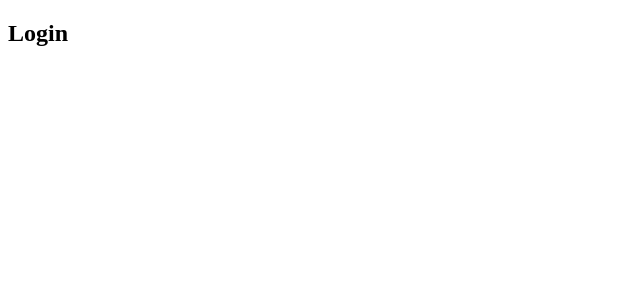
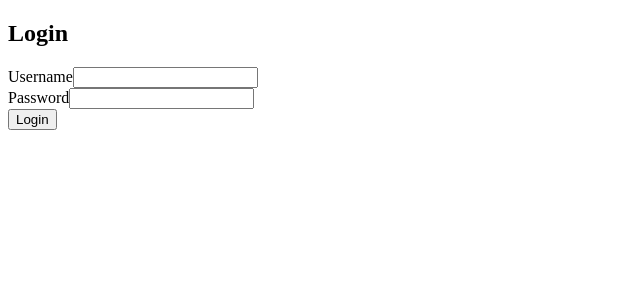
Before and after one commit to VOTMAN/passwordManager, a React (Vite) app: page /Login in a window 1280 px wide. Shown: the top 300 px of the page, without its empty margins (0-640 px from the left). Built offline with nearby package versions, Linux system fonts and the light colour scheme.

Commit message:
Configure CORS, Add example env file, Minor Additions, Changes to Login and Register

```diff
--- a/src/Login.jsx
+++ b/src/Login.jsx
@@ -1,8 +1,53 @@
 const Login = () => {
+  const handleSubmit = async (e) => {
+    e.preventDefault()
+    const username = document.getElementById("user-l").value
+    const password = document.getElementById("password-l").value
+    const statText = document.getElementById("statusText-l")
+
+    const userData = {
+      username,
+      password
+    }
+
+    try {
+      const res = await fetch("http://localhost:5000/api/login", {
+        method: 'POST',
+        headers: {
+          'Content-Type': 'application/json',
+        },
+        body: JSON.stringify(userData)
+      })
+
+      if (!res.ok) {
+        statText.style.color = "red"
+        const err = await res.json()
+        statText.innerText = err.error
+      }
+
+      const data = await res.json()
+      statText.style.color = 'black'
+      statText.innerText = data.message + ", Please wait..."
+    } catch (error) {
+      console.log(error)
+    }
+  }
+
   return (
     <div>
       <h2>Login</h2>
-
+      <div>
+        <div>
+          <label htmlFor="username">Username</label>
+          <input type="text" name="username" id="user-l" />
+        </div>
+        <div>
+          <label htmlFor="password">Password</label>
+          <input type="password" name="username" id="password-l" />
+        </div>
+        <button id="submit" onClick={handleSubmit}>Login</button>
+        <p id="statusText-l"></p>
+      </div>
     </div>
   )
 }
--- a/src/Register.jsx
+++ b/src/Register.jsx
@@ -5,10 +5,15 @@ import { Link } from "react-router-dom"
 const Register = () => {
   const handleSubmit = async (e) => {
     e.preventDefault()
-    const username = document.getElementById('user').value
-    const password = document.getElementById('pass').value
-    const repass = document.getElementById('repass').value
-    const statText = document.getElementById('statusText')
+    const username = document.getElementById('user-r').value
+    const password = document.getElementById('pass-r').value
+    const repass = document.getElementById('repass-r').value
+    const statText = document.getElementById('statusText-r')
+
+    if (username === '' || password === '' || repass === '') {
+      alert("Fill all the fields")
+      return
+    }
 
     if (password != repass) {
       alert("The passwords are not the same")
@@ -30,11 +35,11 @@ const Register = () => {
       })
 
       if (!res.ok) {
+        const errorData = await res.json()
         statText.style.color = 'red'
-        const errorData = await res.json()
         statText.innerText = errorData.error
+        return
       }
-
 
       const data = await res.json()
       statText.style.color = 'green'
@@ -42,11 +47,8 @@ const Register = () => {
       alert("User Created")
 
     } catch (error) {
-      if (error instanceof TypeError) {
-        statText.innerText = "Server Down, Try later"
-      } else {
-        console.log("Error: ", error)
-      }
+      statText.style.color = "blue"
+      statText.innerText = "Server Down, Try Again Later"
     }
   }
 
@@ -54,17 +56,23 @@ const Register = () => {
     <div>
       <h2>Register</h2>
       <div>
-        <label htmlFor="name">Username</label>
-        <input type="text" name="username" id="user" />
+        <div>
+          <label htmlFor="name">Username</label>
+          <input type="text" name="username" id="user-r" />
+        </div>
         <br/>
-        <label htmlFor="password">Password</label>
-        <input type="password" name="password" id="pass" />
+        <div>
+          <label htmlFor="password">Password</label>
+          <input type="password" name="password" id="pass-r" />
+        </div>
         <br/>
-        <label htmlFor="password">Re-Enter Password</label>
-        <input type="password" name="password" id="repass" />
+        <div>
+          <label htmlFor="password">Re-Enter Password</label>
+          <input type="password" name="password" id="repass-r" />
+        </div>
         <br/>
         <button onClick={handleSubmit}>Register</button>
-        <p id="statusText"></p>
+        <p id="statusText-r"></p>
       </div>
       <p>Already a user? Go to the <Link to='/Login'>Login Page</Link></p>
     </div>
```
Also changed, not shown: 2 other files (tests, documents, lock files or other folders).
